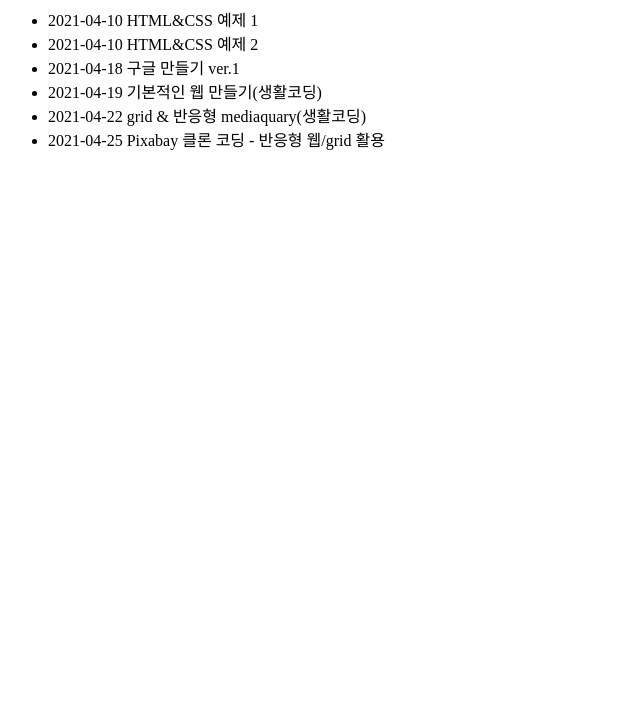
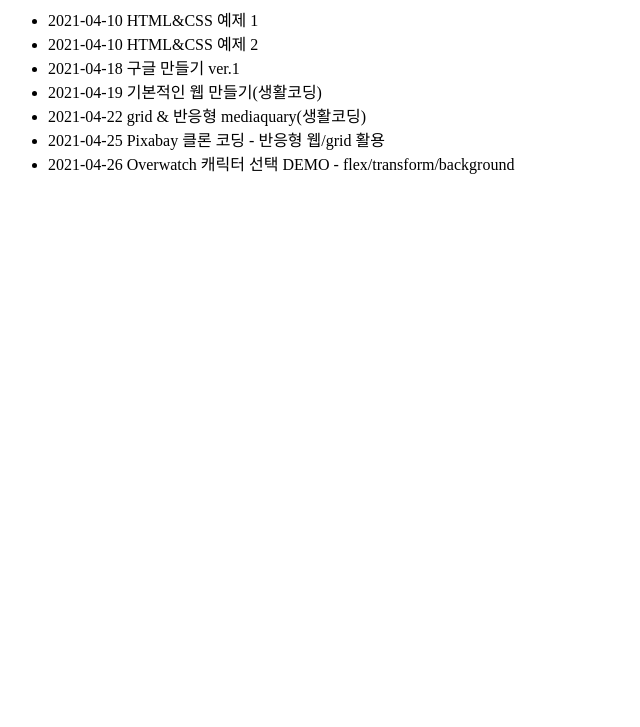
Before and after one commit to lazymole/project, a plain HTML site: page index.html in a window 1280 px wide. Shown: the part 73-800 px from the top of the page, without its empty margins (0-640 px from the left). Drawn offline with Linux system fonts and the light colour scheme.

Commit message:
overwatch

```diff
--- a/index.html
+++ b/index.html
@@ -17,6 +17,7 @@
     <li><a href="hw/web/index.html">2021-04-19 기본적인 웹 만들기(생활코딩)</a></li>
     <li><a href="hw/web2/2_mediaquary.html">2021-04-22 grid & 반응형 mediaquary(생활코딩)</a></li>
     <li><a href="hw/cloning/pixabay/pixabay.html">2021-04-25 Pixabay 클론 코딩 - 반응형 웹/grid 활용</a></li>
+    <li><a href="hw/cloning/overwatch-hero-selector/overwatch-hero-selector.html"></a>2021-04-26 Overwatch 캐릭터 선택 DEMO - flex/transform/background</li>
   </ul>
 </body>
 </html>
```
